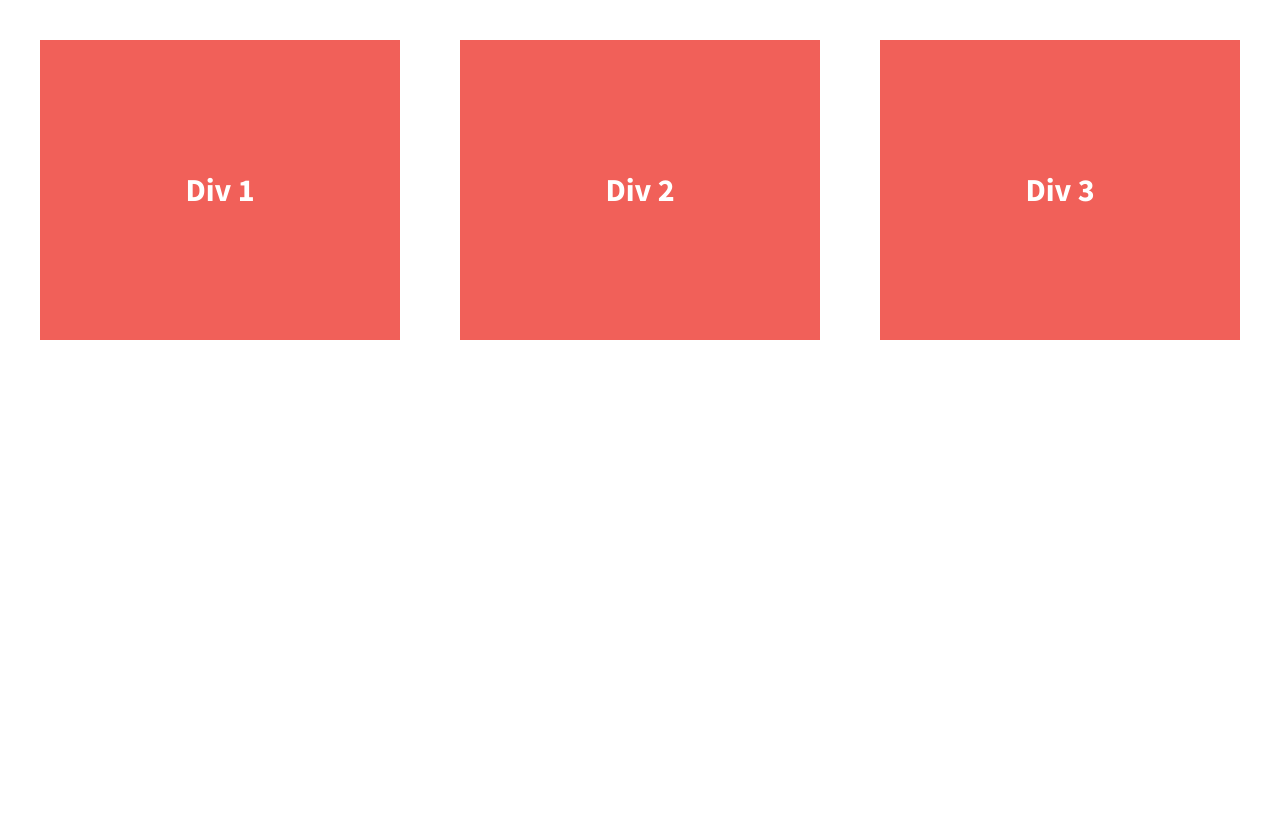
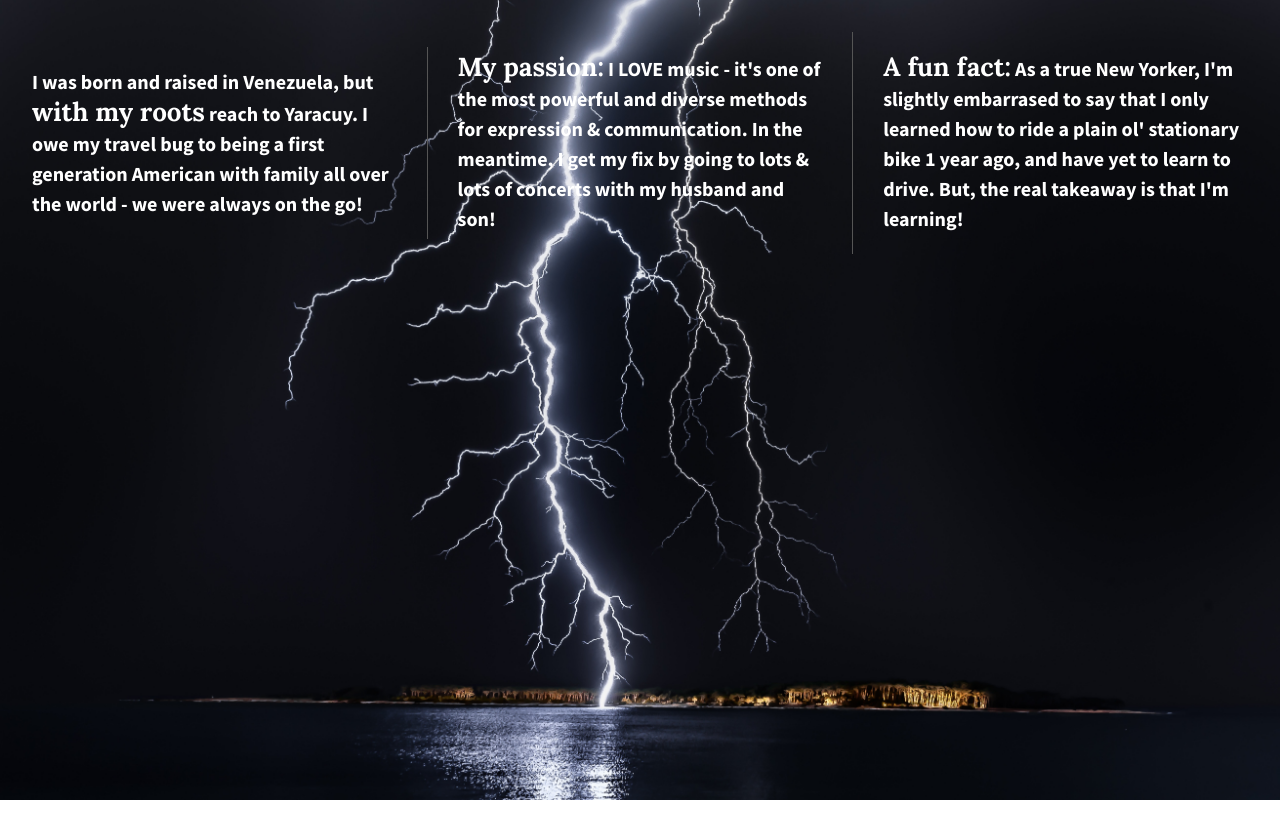
Before and after one commit to skarliven/divs-flexbox-starter, a plain HTML site: page index.html in a window 1280 px wide. After the commit the page ends 800 px from the top, so only its background shows below. Drawn offline with nearby package versions, Linux system fonts and the light colour scheme.

Commit message:
Added new content to the grids

```diff
--- a/css/main.css
+++ b/css/main.css
@@ -97,38 +97,46 @@ textarea {
 
 
 html {
-  background-color: #fff;
-  height: 100%;
+/*  background-color: #fff;*/
+    font-size: 1em;
+    line-height: 1.4;
+    background: url(../img/lightning.jpg) no-repeat center center fixed;
+    background-size: cover;
+
 }
 
 body {
   font-family: 'Source Sans Pro', sans-serif;
+  font-weight: 700;
   padding: 2em;
-  font-size: 1.25em;
+  color: #fff;
   height: 100%;
 }
 
 .wrapper {
   /*add display:flex and set justify-content to space-between*/
   display: flex;
+  flex-flow: row wrap;
   justify-content: space-between;
-  font-weight: 700;
+  align-items: center;
 }
 
 .div-1, .div-2, .div-3 {
   /*give the divs a width of 30%, add display:flex, set justify-content and align-items to center*/
+  display: flex;
+  justify-content: center;
+  align-items: center;
   color: #fff;
   line-height: 1.5em;
-  font-size: 1.6em;
-  background-color: #f16059;
-  height: 300px;
-  display: flex;
-  width: 30%;
-  justify-content: center;
-  align-items: center;
+  font-size: 1.25em;
+  /* width: 30%; */
+  height: auto;
 }
 
-
+.wrapper span {
+  font-family: 'Lora', sans-serif;
+  font-size: 1.3em;
+}
 
 
 /* ==========================================================================
@@ -210,6 +218,16 @@ body {
    These examples override the primary ('mobile first') styles.
    Modify as content requires.
    ========================================================================== */
+@media all and (min-width: 1200px) {
+    .div-1, .div-2, .div-3 {
+      flex-basis: 30%;
+    }
+
+    .div-1, .div-2 {
+      border-right: 1px solid #555;
+      padding-right: 30px;
+    }
+}
 
 @media print,
        (-webkit-min-device-pixel-ratio: 1.25),
--- a/index.html
+++ b/index.html
@@ -23,13 +23,13 @@
 
         <section class="wrapper">
             <div class="div-1">
-                Div 1
+                <p>I was born and raised in Venezuela, but <span>with my roots</span> reach to Yaracuy. I owe my travel bug to being a first generation American with family all over the world - we were always on the go!</p>
             </div>
             <div class="div-2">
-                Div 2
+                <p><span>My passion:</span> I LOVE music - it's one of the most powerful and diverse methods for expression & communication. In the meantime, I get my fix by going to lots & lots of concerts with my husband and son!</p>
             </div>
             <div class="div-3">
-                Div 3
+                <p><span>A fun fact:</span> As a true New Yorker, I'm slightly embarrased to say that I only learned how to ride a plain ol' stationary bike 1 year ago, and have yet to learn to drive. But, the real takeaway is that I'm learning!</p>
             </div>
         </section>
 
```
Also changed, not shown: img/lightning.jpg (added).
